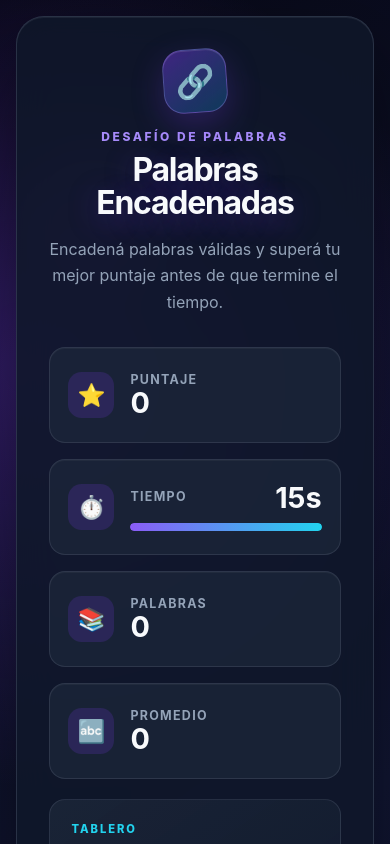
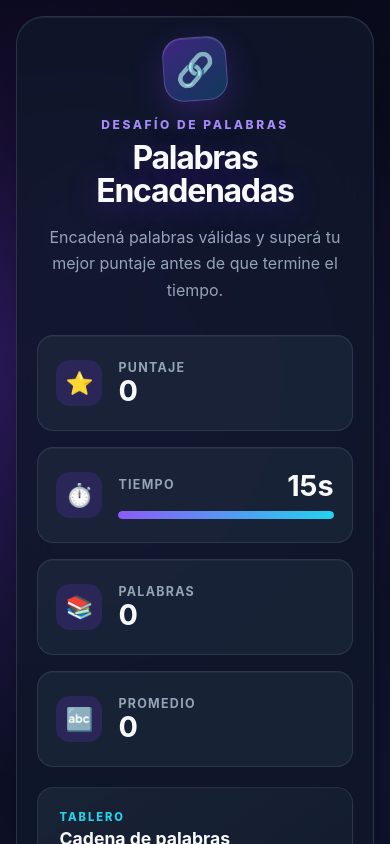
Before and after one commit to Alejandroadrianaguilar1999/unq-ui-alejandro-aguilar-trabajo-final, a React (Vite) app: page / in a window 390 px wide. Shown: the top 844 px of the page. Built offline with nearby package versions, Linux system fonts and the light colour scheme.

Commit message:
ajustes finales game

```diff
--- a/src/App.css
+++ b/src/App.css
@@ -68,7 +68,6 @@ input {
   position: relative;
   z-index: 1;
   width: 100%;
-  max-width: 780px;
   padding: 2rem;
   border: 1px solid rgba(148, 163, 184, 0.2);
   border-radius: 1.75rem;
@@ -636,16 +635,7 @@ input {
   }
 
   .game__card {
-    position: relative;
-    width: 100%;
-    padding: 2rem;
-    border: 1px solid rgba(148, 163, 184, 0.2);
-    border-radius: 1.75rem;
-    background-color: rgba(15, 23, 42, 0.88);
-    box-shadow:
-            0 30px 80px rgba(0, 0, 0, 0.45),
-            inset 0 1px 0 rgba(255, 255, 255, 0.06);
-    backdrop-filter: blur(18px);
+    padding: 1.25rem;
   }
 
   .game__status {
--- a/src/App.tsx
+++ b/src/App.tsx
@@ -69,7 +69,13 @@ function App() {
         return () => {
             window.clearTimeout(timerId);
         };
-    }, [gameStarted, gameOver, timeLeft, score]);
+    }, [
+        gameStarted,
+        gameOver,
+        timeLeft,
+        score,
+        playerName,
+    ]);
 
     const handleWordChange: ChangeEventHandler<HTMLInputElement> = (
         event,
--- a/src/components/GameStatus.tsx
+++ b/src/components/GameStatus.tsx
@@ -17,7 +17,10 @@ export function GameStatus({
     return (
         <section className="game__status">
             <article className="game__status-card">
-        <span className="game__status-icon" aria-hidden="true">
+        <span
+            className="game__status-icon"
+            aria-hidden="true"
+        >
           ⭐
         </span>
 
@@ -37,7 +40,10 @@ export function GameStatus({
                         : ''
                 }`}
             >
-                <span className="game__status-icon" aria-hidden="true">
+        <span
+            className="game__status-icon"
+            aria-hidden="true"
+        >
           ⏱️
         </span>
 
@@ -69,7 +75,12 @@ export function GameStatus({
             </article>
 
             <article className="game__status-card">
-                <span className="game__status-icon">📚</span>
+        <span
+            className="game__status-icon"
+            aria-hidden="true"
+        >
+          📚
+        </span>
 
                 <div>
           <span className="game__status-label">
@@ -81,7 +92,12 @@ export function GameStatus({
             </article>
 
             <article className="game__status-card">
-                <span className="game__status-icon">🔤</span>
+        <span
+            className="game__status-icon"
+            aria-hidden="true"
+        >
+          🔤
+        </span>
 
                 <div>
           <span className="game__status-label">
```
Lines whose indentation alone changed are shown as unchanged.
